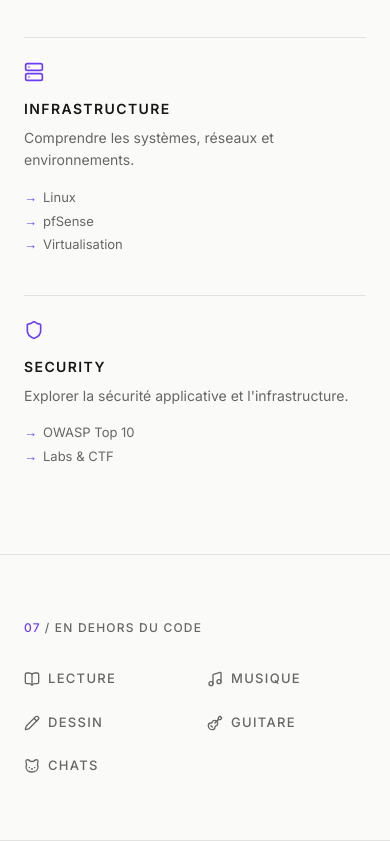
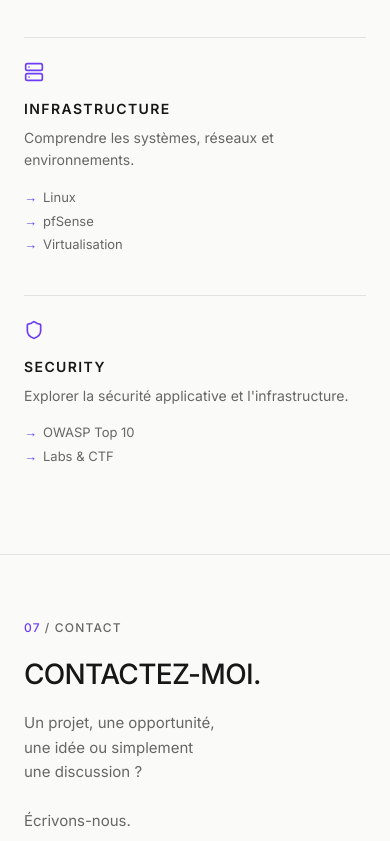
Before and after one commit to ItokianaRAKT/portfolio, a React (Vite) app: page / in a window 390 px wide. Shown: the part 7160-8001 px from the top of the page. Built offline with nearby package versions, Linux system fonts and the light colour scheme.

Commit message:
fix: remove BeyondCode section and renumber Contact to 07

```diff
--- a/src/App.tsx
+++ b/src/App.tsx
@@ -6,7 +6,6 @@ import { MainProject } from './sections/MainProject'
 import { Projects } from './sections/Projects'
 import { Skills } from './sections/Skills'
 import { Exploration } from './sections/Exploration'
-import { BeyondCode } from './sections/BeyondCode'
 import { Contact } from './sections/Contact'
 import { Footer } from './components/Footer'
 
@@ -28,7 +27,6 @@ function App() {
           <Projects />
           <Skills />
           <Exploration />
-          <BeyondCode />
           <Contact />
         </main>
         <Footer />
--- a/src/data/hobbies.ts
+++ /dev/null
@@ -1,16 +0,0 @@
-import { BookOpen, Music, Pencil, Guitar, Cat } from 'lucide-react'
-import type { ComponentType } from 'react'
-
-export interface Hobby {
-  id: string
-  label: string
-  icon: ComponentType<{ className?: string }>
-}
-
-export const hobbies: Hobby[] = [
-  { id: 'reading', label: 'LECTURE', icon: BookOpen },
-  { id: 'music', label: 'MUSIQUE', icon: Music },
-  { id: 'drawing', label: 'DESSIN', icon: Pencil },
-  { id: 'guitar', label: 'GUITARE', icon: Guitar },
-  { id: 'cats', label: 'CHATS', icon: Cat },
-]
--- a/src/data/skills.ts
+++ b/src/data/skills.ts
@@ -37,7 +37,7 @@ export const skills: Skill[] = [
     id: 'outils',
     title: 'OUTILS',
     icon: Wrench,
-    items: ['Git', 'GitHub', 'VS Code', 'IntelliJ IDEA', 'Postman'],
+    items: ['Git', 'GitHub', 'IntelliJ IDEA', 'Zed', 'Postman'],
   },
   {
     id: 'competences',
--- a/src/sections/BeyondCode.tsx
+++ /dev/null
@@ -1,28 +0,0 @@
-import { motion } from 'motion/react'
-import { SectionLabel } from '../components/SectionLabel'
-import { HobbyItem } from '../components/HobbyItem'
-import { hobbies } from '../data/hobbies'
-
-export function BeyondCode() {
-  return (
-    <section className="border-t border-border-light dark:border-border-dark">
-      <div className="mx-auto max-w-[1440px] px-6 py-16 md:px-11 md:py-24">
-        <SectionLabel number="07" label="EN DEHORS DU CODE" />
-
-        <div className="mt-8 grid grid-cols-2 justify-center gap-6 sm:grid-cols-3 lg:grid-cols-5">
-          {hobbies.map((hobby, index) => (
-            <motion.div
-              key={hobby.id}
-              initial={{ opacity: 0, y: 10 }}
-              whileInView={{ opacity: 1, y: 0 }}
-              viewport={{ once: true, margin: '-30px' }}
-              transition={{ duration: 0.3, delay: index * 0.05 }}
-            >
-              <HobbyItem hobby={hobby} />
-            </motion.div>
-          ))}
-        </div>
-      </div>
-    </section>
-  )
-}
--- a/src/sections/Contact.tsx
+++ b/src/sections/Contact.tsx
@@ -13,7 +13,7 @@ export function Contact() {
   return (
     <section id="contact" className="border-t border-border-light dark:border-border-dark">
       <div className="mx-auto max-w-[1440px] px-6 py-16 md:px-11 md:py-24">
-        <SectionLabel number="08" label="CONTACT" />
+        <SectionLabel number="07" label="CONTACT" />
 
         <div className="grid gap-12 md:grid-cols-3 md:gap-12">
           <motion.div
```
